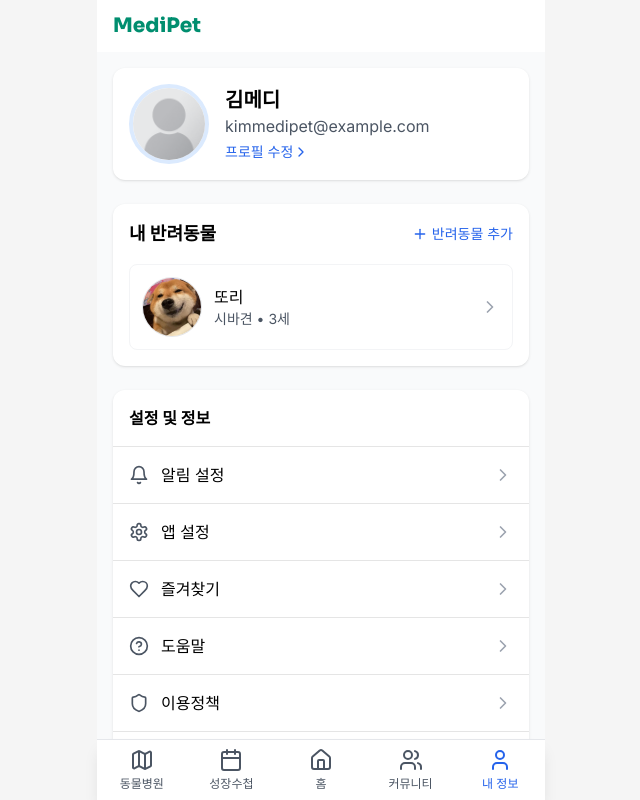
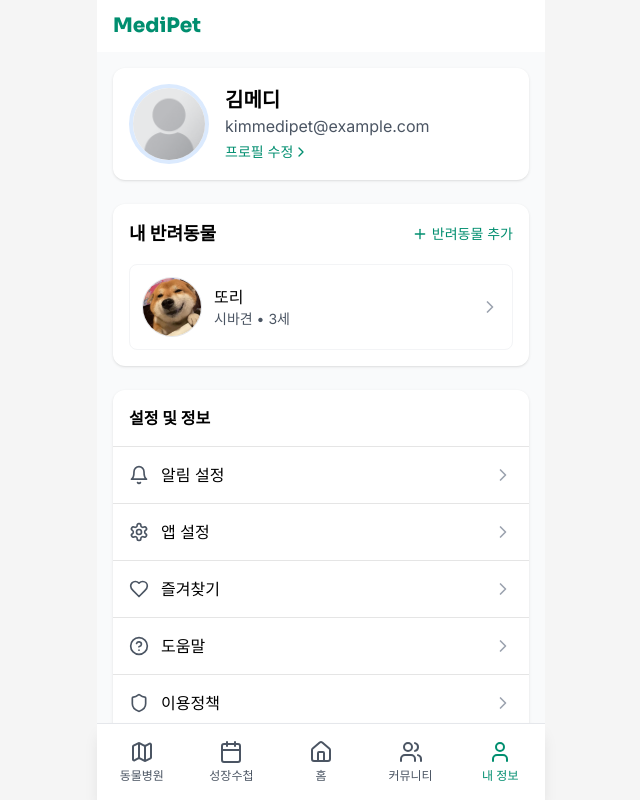
Before and after one commit to kgu-basic-capstone/frontend, a Next.js app: page /profile in a window 1280 px wide. Shown: the whole page, without its empty margins (319-959 px from the left). Built offline with nearby package versions, Linux system fonts and the light colour scheme.

Commit message:
design : change point color

```diff
--- a/app/profile/page.tsx
+++ b/app/profile/page.tsx
@@ -44,7 +44,7 @@ export default function Profile() {
             <p className="text-gray-600">kimmedipet@example.com</p>
             <Link
               href="/profile/edit"
-              className="mt-1 text-sm text-blue-600 flex items-center"
+              className="mt-1 text-sm text-point flex items-center"
             >
               프로필 수정
               <ChevronRight size={16} />
@@ -58,7 +58,7 @@ export default function Profile() {
         <div className="flex justify-between items-center mb-4">
           <h3 className="font-bold text-lg">내 반려동물</h3>
           <button
-            className="text-blue-600 flex items-center text-sm"
+            className="text-point flex items-center text-sm"
             onClick={() => {
               // In a real app, this would open a form to add a new pet
               const newPet = {
--- a/components/ui/bottom-nav-bar.tsx
+++ b/components/ui/bottom-nav-bar.tsx
@@ -17,8 +17,8 @@ export default function BottomNavBar() {
 
   return (
     <div className="fixed bottom-0 left-0 right-0 z-10">
-      <div className="max-w-md mx-auto bg-white border-t border-gray-200 shadow-lg">
-        <div className="flex justify-between items-center">
+      <div className="max-w-md mx-auto bg-white py-2 border-t  border-gray-200 shadow-lg">
+        <div className="flex justify-between items-center ">
           {navItems.map((item) => {
             const isActive =
               pathname === item.href ||
@@ -30,12 +30,12 @@ export default function BottomNavBar() {
                 key={item.name}
                 href={item.href}
                 className={`flex flex-col items-center py-2 flex-1 ${
-                  isActive ? "text-blue-600" : "text-gray-600"
+                  isActive ? "text-point" : "text-gray-600"
                 }`}
               >
                 <IconComponent
                   size={24}
-                  className={isActive ? "text-blue-600" : "text-gray-600"}
+                  className={isActive ? "text-point" : "text-gray-600"}
                 />
                 <span className="text-xs mt-1">{item.name}</span>
               </Link>
```
